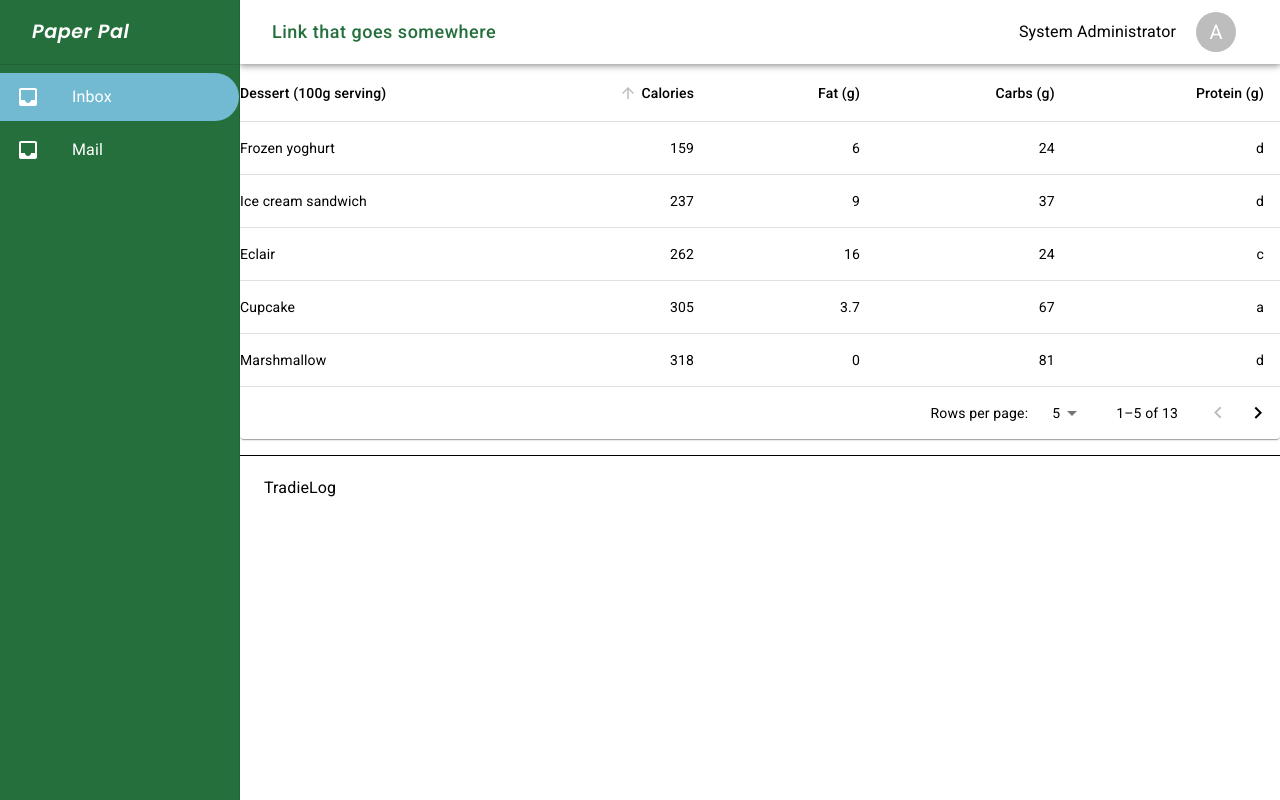
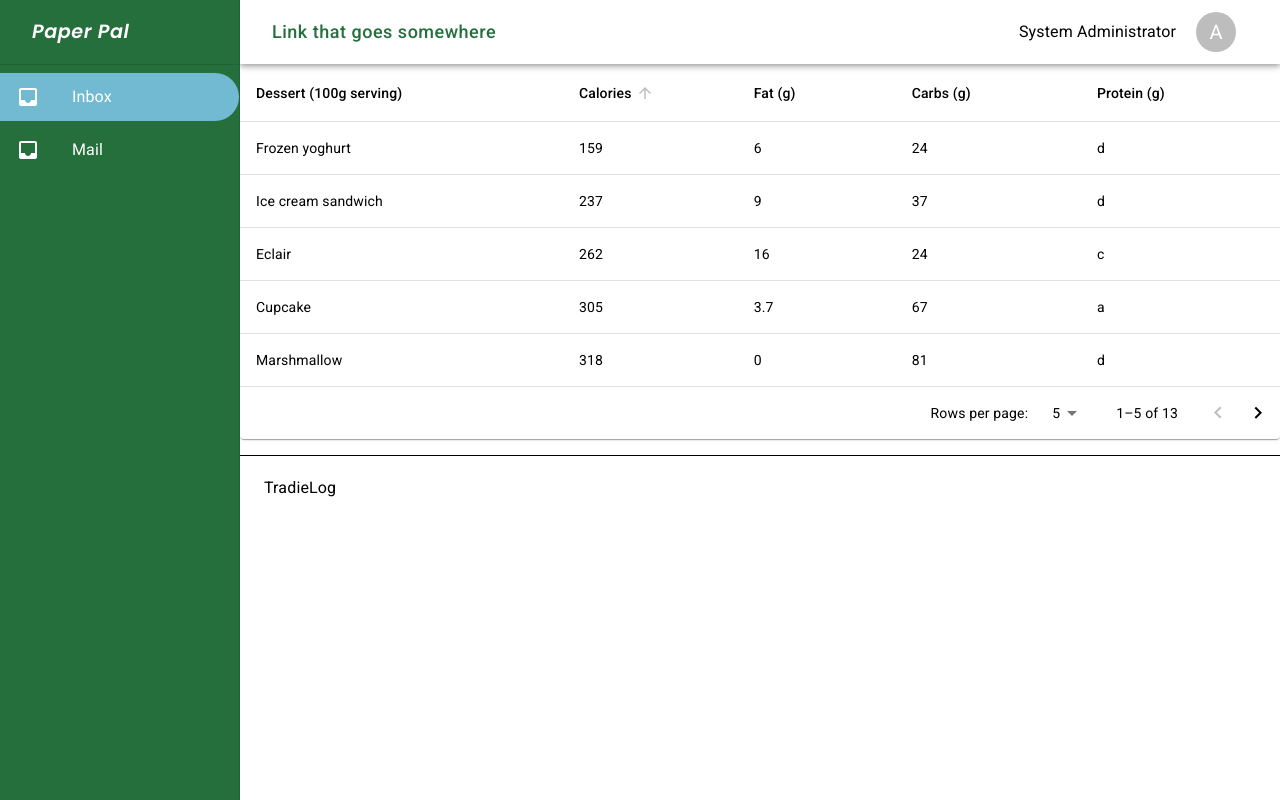
Before and after one commit to CSCI334/PaperPal-Frontend, a React (Vite) app: page /contactlist in a window 1280 px wide. Built offline with nearby package versions, Linux system fonts and the light colour scheme.

Commit message:
removed unused values from tableview

```diff
--- a/src/components/TableView/TableView.tsx
+++ b/src/components/TableView/TableView.tsx
@@ -1,5 +1,3 @@
-import * as React from "react";
-import { alpha } from "@mui/material/styles";
 import Box from "@mui/material/Box";
 import Table from "@mui/material/Table";
 import TableBody from "@mui/material/TableBody";
@@ -9,10 +7,15 @@ import TableHead from "@mui/material/TableHead";
 import TablePagination from "@mui/material/TablePagination";
 import TableRow from "@mui/material/TableRow";
 import TableSortLabel from "@mui/material/TableSortLabel";
-import Toolbar from "@mui/material/Toolbar";
-import Typography from "@mui/material/Typography";
 import Paper from "@mui/material/Paper";
 import { visuallyHidden } from "@mui/utils";
+import {
+  useState,
+  useEffect,
+  useCallback,
+  ChangeEvent,
+  MouseEvent,
+} from "react";
 
 interface Data {
   name: string;
@@ -64,10 +67,8 @@ function descendingComparator<T>(a: T, b: T, orderBy: keyof T) {
   return 0;
 }
 
-type Order = "asc" | "desc";
-
 function getComparator<Key extends keyof any>(
-  order: Order,
+  order: "asc" | "desc",
   orderBy: Key
 ): (
   a: { [key in Key]: number | string },
@@ -98,41 +99,29 @@ function stableSort<T>(
 }
 
 interface HeadCell {
-  disablePadding: boolean;
   id: keyof Data;
   label: string;
-  numeric: boolean;
 }
 
 const headCells: readonly HeadCell[] = [
   {
     id: "name",
-    numeric: false,
-    disablePadding: true,
     label: "Dessert (100g serving)",
   },
   {
     id: "calories",
-    numeric: true,
-    disablePadding: false,
     label: "Calories",
   },
   {
     id: "fat",
-    numeric: true,
-    disablePadding: false,
     label: "Fat (g)",
   },
   {
     id: "carbs",
-    numeric: true,
-    disablePadding: false,
     label: "Carbs (g)",
   },
   {
     id: "protein",
-    numeric: true,
-    disablePadding: false,
     label: "Protein (g)",
   },
 ];
@@ -142,20 +131,15 @@ const DEFAULT_ORDER_BY = "calories";
 const DEFAULT_ROWS_PER_PAGE = 5;
 
 interface EnhancedTableProps {
-  numSelected: number;
-  onRequestSort: (
-    event: React.MouseEvent<unknown>,
-    newOrderBy: keyof Data
-  ) => void;
-  order: Order;
+  onRequestSort: (event: MouseEvent<unknown>, newOrderBy: keyof Data) => void;
+  order: "asc" | "desc";
   orderBy: string;
-  rowCount: number;
 }
 
 function EnhancedTableHead(props: EnhancedTableProps) {
-  const { order, orderBy, numSelected, rowCount, onRequestSort } = props;
+  const { order, orderBy, onRequestSort } = props;
   const createSortHandler =
-    (newOrderBy: keyof Data) => (event: React.MouseEvent<unknown>) => {
+    (newOrderBy: keyof Data) => (event: MouseEvent<unknown>) => {
       onRequestSort(event, newOrderBy);
     };
 
@@ -165,8 +149,6 @@ function EnhancedTableHead(props: EnhancedTableProps) {
         {headCells.map((headCell) => (
           <TableCell
             key={headCell.id}
-            align={headCell.numeric ? "right" : "left"}
-            padding={headCell.disablePadding ? "none" : "normal"}
             sortDirection={orderBy === headCell.id ? order : false}
           >
             <TableSortLabel
@@ -189,16 +171,13 @@ function EnhancedTableHead(props: EnhancedTableProps) {
 }
 
 export default function EnhancedTable() {
-  const [order, setOrder] = React.useState<Order>(DEFAULT_ORDER);
-  const [orderBy, setOrderBy] = React.useState<keyof Data>(DEFAULT_ORDER_BY);
-  const [selected, setSelected] = React.useState<readonly string[]>([]);
-  const [page, setPage] = React.useState(0);
-  const [dense, setDense] = React.useState(false);
-  const [visibleRows, setVisibleRows] = React.useState<Data[] | null>(null);
-  const [rowsPerPage, setRowsPerPage] = React.useState(DEFAULT_ROWS_PER_PAGE);
-  const [paddingHeight, setPaddingHeight] = React.useState(0);
+  const [order, setOrder] = useState<"asc" | "desc">(DEFAULT_ORDER);
+  const [orderBy, setOrderBy] = useState<keyof Data>(DEFAULT_ORDER_BY);
+  const [page, setPage] = useState(0);
+  const [visibleRows, setVisibleRows] = useState<Data[] | null>(null);
+  const [rowsPerPage, setRowsPerPage] = useState(DEFAULT_ROWS_PER_PAGE);
 
-  React.useEffect(() => {
+  useEffect(() => {
     let rowsOnMount = stableSort(
       rows,
       getComparator(DEFAULT_ORDER, DEFAULT_ORDER_BY)
@@ -211,8 +190,8 @@ export default function EnhancedTable() {
     setVisibleRows(rowsOnMount);
   }, []);
 
-  const handleRequestSort = React.useCallback(
-    (event: React.MouseEvent<unknown>, newOrderBy: keyof Data) => {
+  const handleRequestSort = useCallback(
+    (event: MouseEvent<unknown>, newOrderBy: keyof Data) => {
       const isAsc = orderBy === newOrderBy && order === "asc";
       const toggledOrder = isAsc ? "desc" : "asc";
       setOrder(toggledOrder);
@@ -231,36 +210,7 @@ export default function EnhancedTable() {
     [order, orderBy, page, rowsPerPage]
   );
 
-  const handleSelectAllClick = (event: React.ChangeEvent<HTMLInputElement>) => {
-    if (event.target.checked) {
-      const newSelected = rows.map((n) => n.name);
-      setSelected(newSelected);
-      return;
-    }
-    setSelected([]);
-  };
-
-  const handleClick = (event: React.MouseEvent<unknown>, name: string) => {
-    const selectedIndex = selected.indexOf(name);
-    let newSelected: readonly string[] = [];
-
-    if (selectedIndex === -1) {
-      newSelected = newSelected.concat(selected, name);
-    } else if (selectedIndex === 0) {
-      newSelected = newSelected.concat(selected.slice(1));
-    } else if (selectedIndex === selected.length - 1) {
-      newSelected = newSelected.concat(selected.slice(0, -1));
-    } else if (selectedIndex > 0) {
-      newSelected = newSelected.concat(
-        selected.slice(0, selectedIndex),
-        selected.slice(selectedIndex + 1)
-      );
-    }
-
-    setSelected(newSelected);
-  };
-
-  const handleChangePage = React.useCallback(
+  const handleChangePage = useCallback(
     (event: unknown, newPage: number) => {
       setPage(newPage);
 
@@ -270,21 +220,12 @@ export default function EnhancedTable() {
         newPage * rowsPerPage + rowsPerPage
       );
       setVisibleRows(updatedRows);
-
-      // Avoid a layout jump when reaching the last page with empty rows.
-      const numEmptyRows =
-        newPage > 0
-          ? Math.max(0, (1 + newPage) * rowsPerPage - rows.length)
-          : 0;
-
-      const newPaddingHeight = (dense ? 33 : 53) * numEmptyRows;
-      setPaddingHeight(newPaddingHeight);
     },
-    [order, orderBy, dense, rowsPerPage]
+    [order, orderBy, rowsPerPage]
   );
 
-  const handleChangeRowsPerPage = React.useCallback(
-    (event: React.ChangeEvent<HTMLInputElement>) => {
+  const handleChangeRowsPerPage = useCallback(
+    (event: ChangeEvent<HTMLInputElement>) => {
       const updatedRowsPerPage = parseInt(event.target.value, 10);
       setRowsPerPage(updatedRowsPerPage);
 
@@ -296,73 +237,44 @@ export default function EnhancedTable() {
         0 * updatedRowsPerPage + updatedRowsPerPage
       );
       setVisibleRows(updatedRows);
-
-      // There is no layout jump to handle on the first page.
-      setPaddingHeight(0);
     },
     [order, orderBy]
   );
-
-  const isSelected = (name: string) => selected.indexOf(name) !== -1;
 
   return (
     <Box sx={{ width: "100%" }}>
       <Paper sx={{ width: "100%", mb: 2 }}>
         <TableContainer>
-          <Table
-            sx={{ minWidth: 750 }}
-            aria-labelledby="tableTitle"
-            size={dense ? "small" : "medium"}
-          >
+          <Table sx={{ minWidth: 750 }} aria-labelledby="tableTitle">
             <EnhancedTableHead
-              numSelected={selected.length}
               order={order}
               orderBy={orderBy}
               onRequestSort={handleRequestSort}
-              rowCount={rows.length}
             />
             <TableBody>
               {visibleRows
                 ? visibleRows.map((row, index) => {
-                    const isItemSelected = isSelected(row.name);
                     const labelId = `enhanced-table-checkbox-${index}`;
 
                     return (
                       <TableRow
                         hover
-                        onClick={(event) => handleClick(event, row.name)}
                         role="checkbox"
-                        aria-checked={isItemSelected}
                         tabIndex={-1}
                         key={row.name}
-                        selected={isItemSelected}
                         sx={{ cursor: "pointer" }}
                       >
-                        <TableCell
-                          component="th"
-                          id={labelId}
-                          scope="row"
-                          padding="none"
-                        >
+                        <TableCell component="th" id={labelId} scope="row">
                           {row.name}
                         </TableCell>
-                        <TableCell align="right">{row.calories}</TableCell>
-                        <TableCell align="right">{row.fat}</TableCell>
-                        <TableCell align="right">{row.carbs}</TableCell>
-                        <TableCell align="right">{row.protein}</TableCell>
+                        <TableCell>{row.calories}</TableCell>
+                        <TableCell>{row.fat}</TableCell>
+                        <TableCell>{row.carbs}</TableCell>
+                        <TableCell>{row.protein}</TableCell>
                       </TableRow>
                     );
                   })
                 : null}
-              {paddingHeight > 0 && (
-                <TableRow
-                  style={{
-                    height: paddingHeight,
-                  }}
-                >
-                  <TableCell colSpan={6} />
-                </TableRow>
-              )}
             </TableBody>
           </Table>
         </TableContainer>
```
